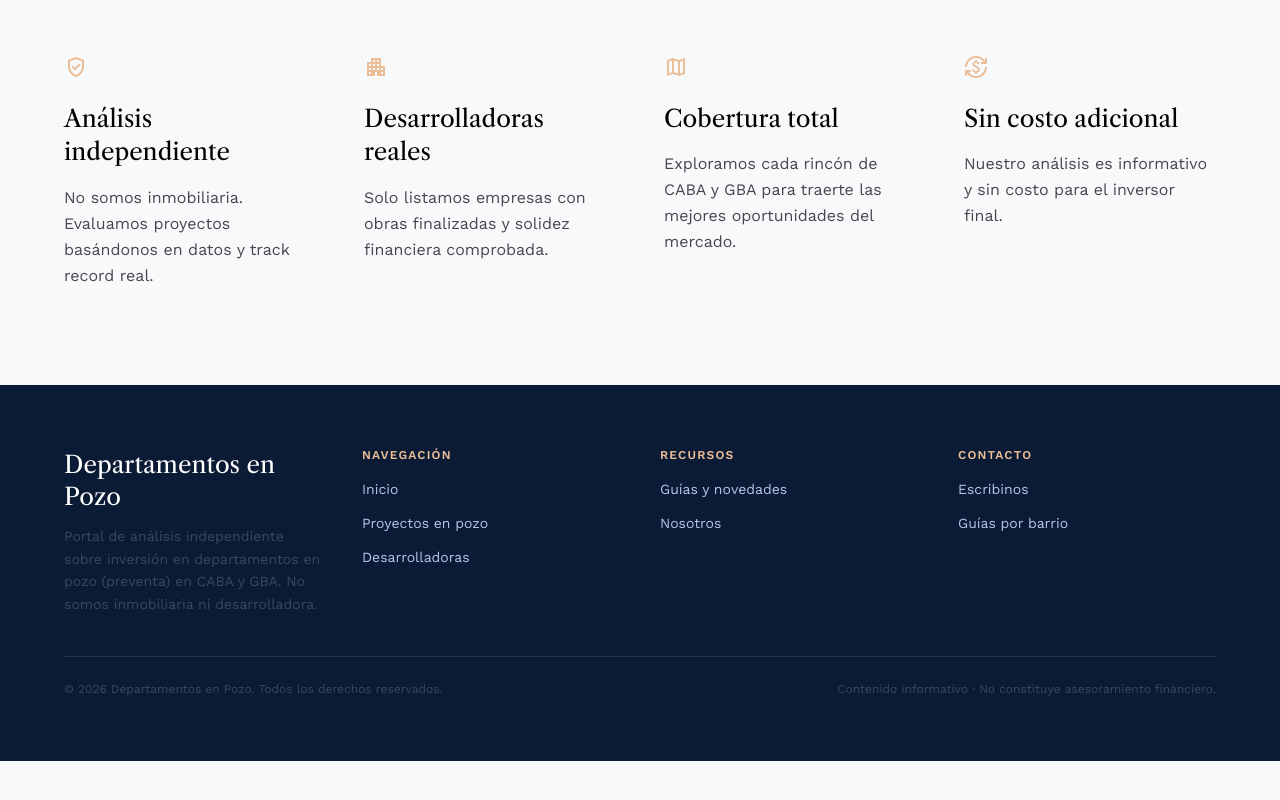
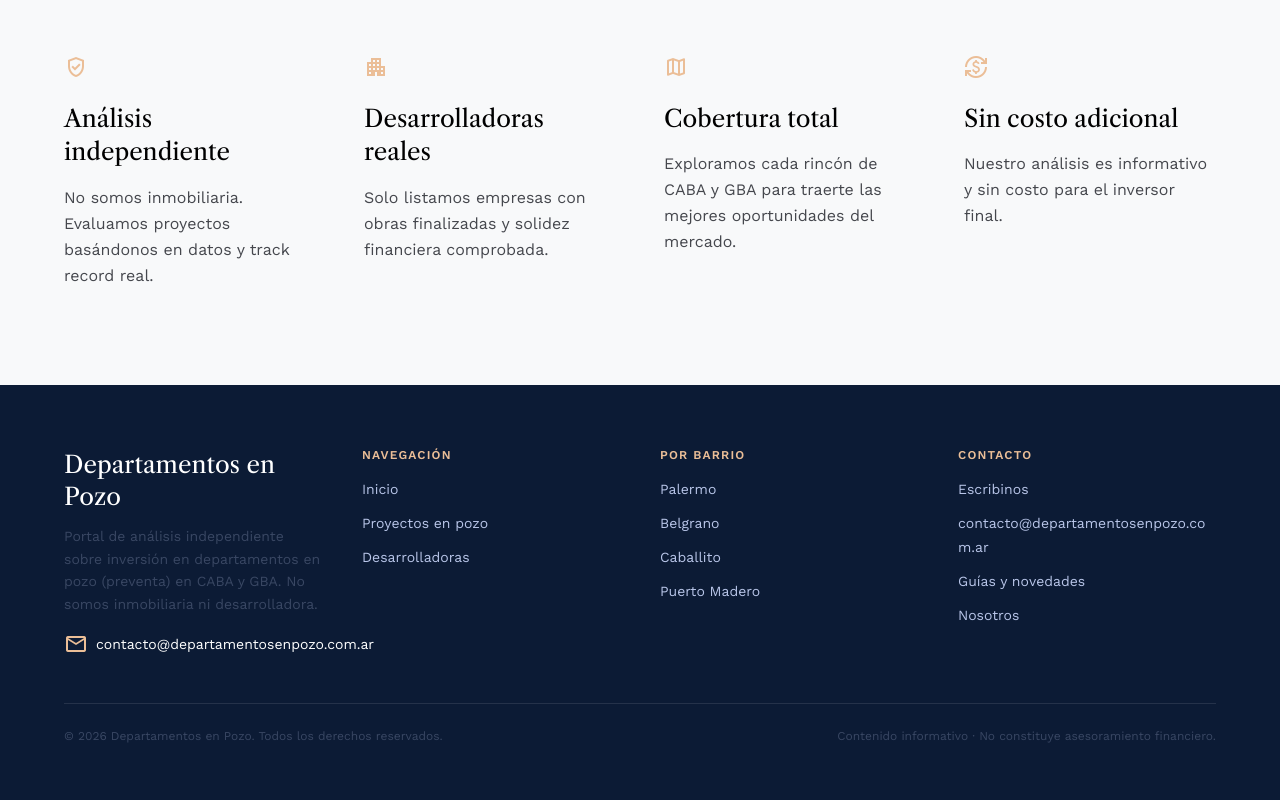
Before and after one commit to Demisquier/departamentos-en-pozo-stitch, a Next.js app: page / in a window 1280 px wide. Shown: the part 1791-2591 px from the top of the page. Before the commit the page ends 2552 px from the top, so only its background shows below. Built offline with nearby package versions, Linux system fonts and the light colour scheme; no server answers.

Commit message:
Update Footer.jsx

```diff
--- a/app/_components/Footer.jsx
+++ b/app/_components/Footer.jsx
@@ -1,6 +1,6 @@
 import Link from "next/link";
 
-/* Footer idéntico a Stitch: navy (primary-container), wordmark Caslon, columnas con labels bronce */
+/* Footer: navy (primary-container), wordmark Caslon, columnas con labels bronce */
 export default function Footer() {
   return (
     <footer className="bg-primary-container text-primary-fixed-dim">
@@ -8,25 +8,40 @@ export default function Footer() {
         <div className="grid grid-cols-1 md:grid-cols-4 gap-10">
           <div className="md:col-span-1">
             <h3 className="font-headline-md text-white text-2xl mb-3">Departamentos en Pozo</h3>
-            <p className="text-on-primary-fixed-variant text-sm leading-relaxed max-w-xs">
+            <p className="text-on-primary-fixed-variant text-sm leading-relaxed max-w-xs mb-4">
               Portal de análisis independiente sobre inversión en departamentos en pozo (preventa) en CABA y GBA.
               No somos inmobiliaria ni desarrolladora.
             </p>
+            <a
+              href="mailto:contacto@departamentosenpozo.com.ar"
+              className="inline-flex items-center gap-2 text-sm text-white hover:text-link-gold transition-colors"
+            >
+              <span className="material-symbols-outlined text-[18px] text-link-gold">mail</span>
+              contacto@departamentosenpozo.com.ar
+            </a>
           </div>
+
           <FootCol title="Navegación" links={[
             ["Inicio", "/"],
             ["Proyectos en pozo", "/desarrollos-inmobiliarios/"],
             ["Desarrolladoras", "/desarrolladoras-inmobiliarias-en-capital-federal/"],
           ]} />
-          <FootCol title="Recursos" links={[
+
+          <FootCol title="Por barrio" links={[
+            ["Palermo", "/desarrolladoras-inmobiliarias-en-palermo/"],
+            ["Belgrano", "/desarrolladoras-inmobiliarias-en-belgrano/"],
+            ["Caballito", "/desarrolladoras-inmobiliarias-en-caballito/"],
+            ["Puerto Madero", "/desarrolladoras-inmobiliarias-en-puerto-madero/"],
+          ]} />
+
+          <FootCol title="Contacto" links={[
+            ["Escribinos", "/contacto/"],
+            ["contacto@departamentosenpozo.com.ar", "mailto:contacto@departamentosenpozo.com.ar"],
             ["Guías y novedades", "/novedades/"],
             ["Nosotros", "/sobre-nosotros/"],
           ]} />
-          <FootCol title="Contacto" links={[
-            ["Escribinos", "/contacto/"],
-            ["Guías por barrio", "/desarrolladoras-inmobiliarias-en-palermo/"],
-          ]} />
         </div>
+
         <div className="mt-10 pt-6 border-t border-white/10 text-on-primary-fixed-variant text-xs flex flex-col md:flex-row justify-between gap-2">
           <span>© {new Date().getFullYear()} Departamentos en Pozo. Todos los derechos reservados.</span>
           <span>Contenido informativo · No constituye asesoramiento financiero.</span>
@@ -43,7 +58,11 @@ function FootCol({ title, links }) {
       <ul className="space-y-2.5">
         {links.map(([label, href]) => (
           <li key={href}>
-            <Link href={href} className="text-sm hover:text-white transition-colors">{label}</Link>
+            {href.startsWith("mailto:") ? (
+              <a href={href} className="text-sm hover:text-white transition-colors break-all">{label}</a>
+            ) : (
+              <Link href={href} className="text-sm hover:text-white transition-colors">{label}</Link>
+            )}
           </li>
         ))}
       </ul>
```
